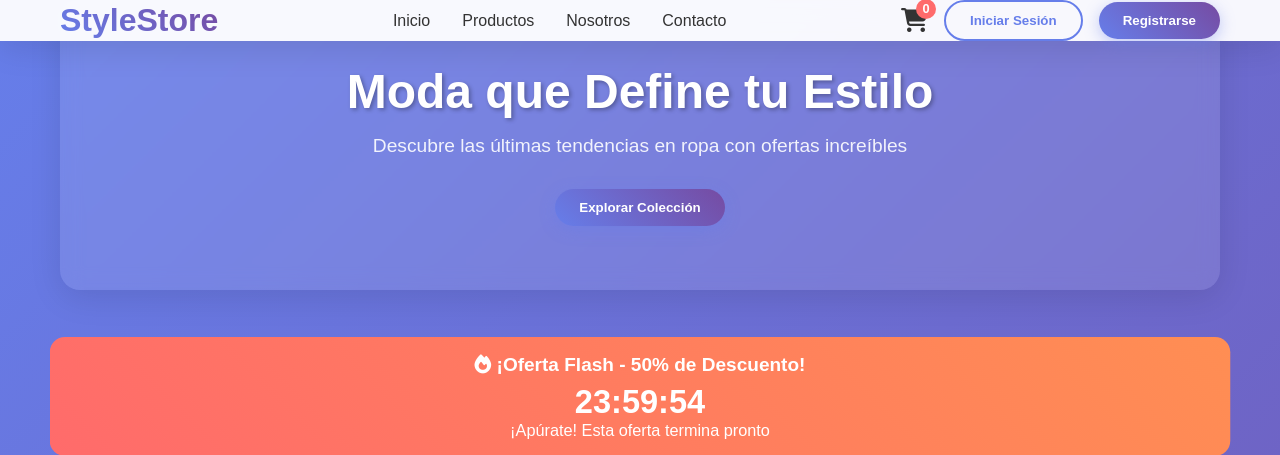
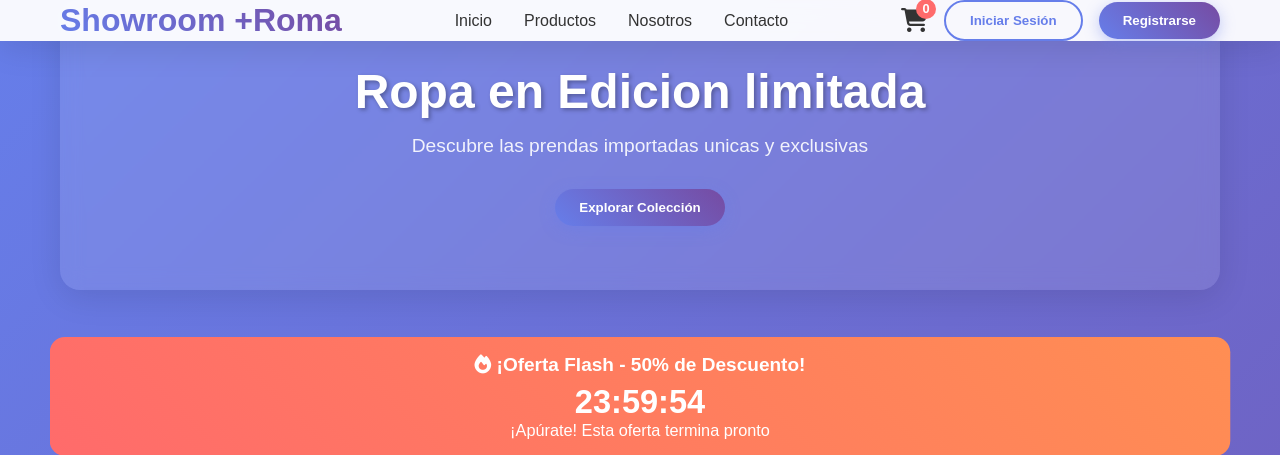
Before and after one commit to Ssteier2016/fellasapp, a Flask app: page / in a window 1280 px wide. Shown: the top 455 px of the page. Run offline with Flask 3, Linux system fonts and the light colour scheme.

Commit message:
Update index.html

```diff
--- a/templates/index.html
+++ b/templates/index.html
@@ -608,7 +608,7 @@
 <body>
     <header>
         <nav class="container">
-            <div class="logo">StyleStore</div>
+            <div class="logo">Showroom +Roma</div>
             <div class="nav-links">
                 <a href="#home">Inicio</a>
                 <a href="#products">Productos</a>
@@ -629,8 +629,8 @@
     <main class="container">
         <!-- Hero Section -->
         <section class="hero" id="home">
-            <h1>Moda que Define tu Estilo</h1>
-            <p>Descubre las últimas tendencias en ropa con ofertas increíbles</p>
+            <h1>Ropa en Edicion limitada</h1>
+            <p>Descubre las prendas importadas unicas y exclusivas </p>
             <button class="btn btn-primary">Explorar Colección</button>
         </section>
 
@@ -646,7 +646,7 @@
             <div class="carousel" id="carousel">
                 <div class="carousel-slide" style="background-image: url('https://images.unsplash.com/photo-1441986300917-64674bd600d8?w=1200&h=400&fit=crop')">
                     <div class="carousel-content">
-                        <h2>Nueva Colección Primavera</h2>
+                        <h2>Nueva Colección Invierno</h2>
                         <button class="btn btn-primary">Ver Más</button>
                     </div>
                 </div>
```
